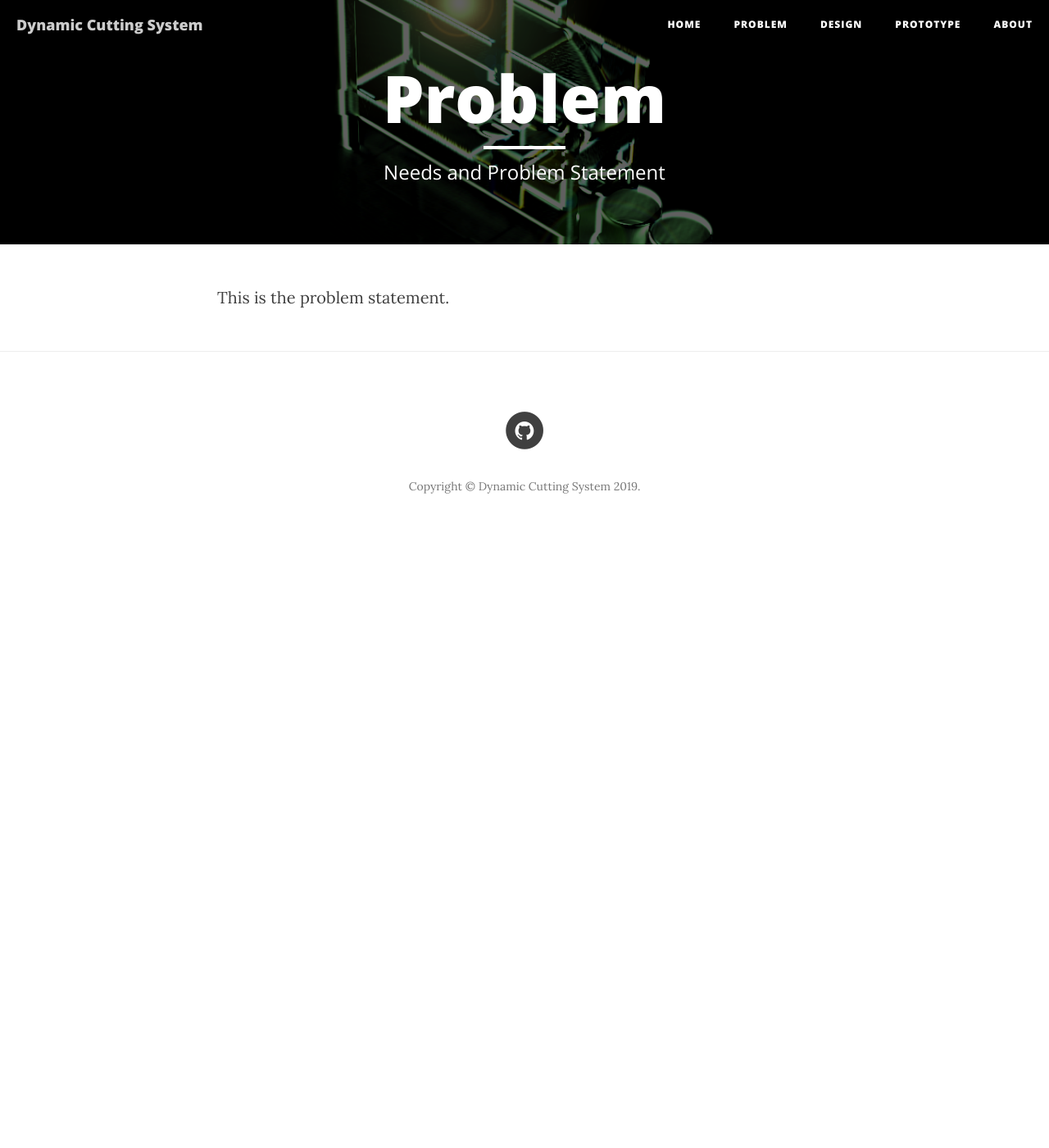
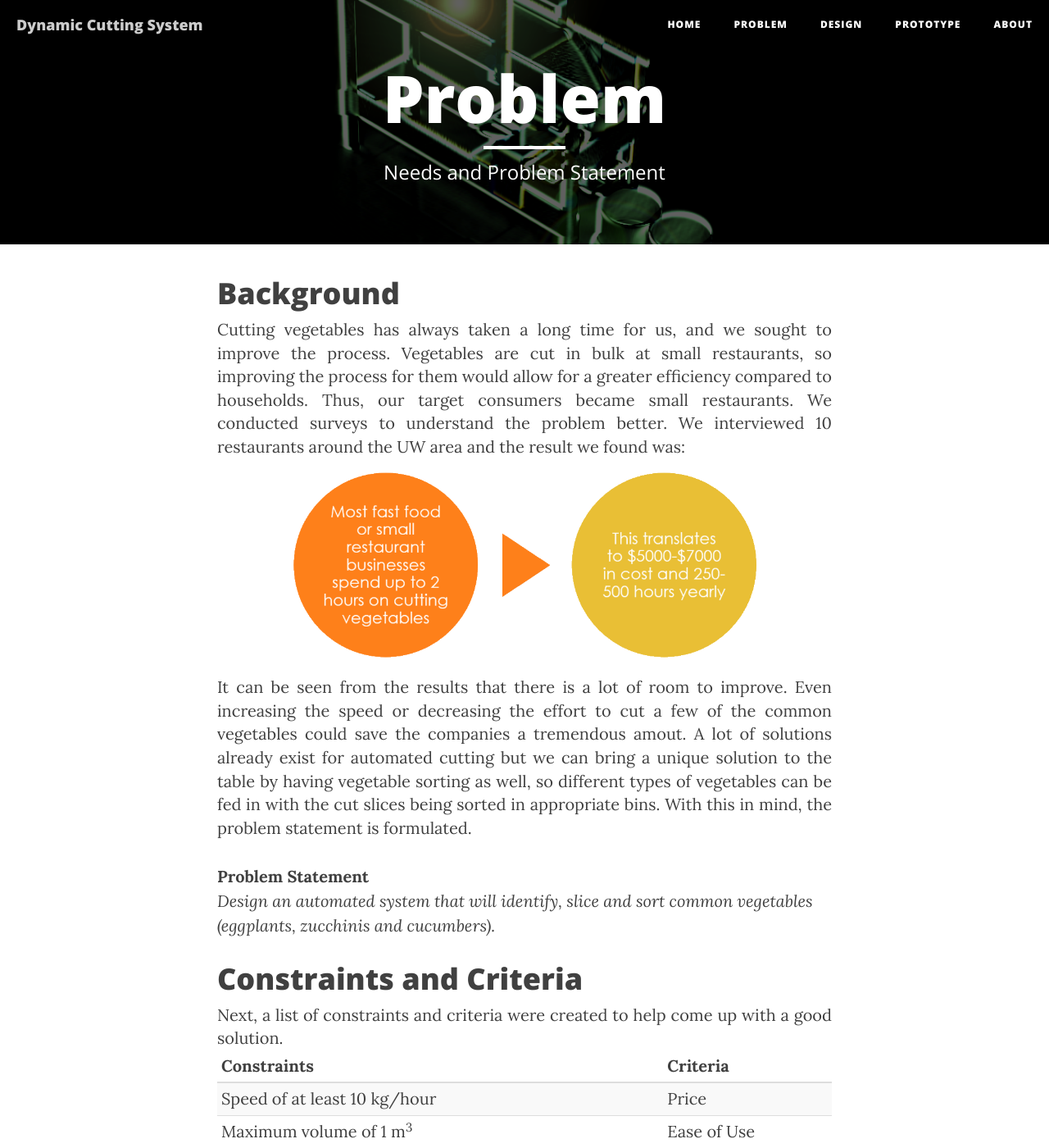
Before and after one commit to DynamicCuttingSystem/DynamicCuttingSystem.github.io, a Jekyll site: the page built from problem.md, in a window 1280 px wide and 1400 px high. Shown: the whole window at 82% size. Built offline with Jekyll 4.4.1, drawn with Linux system fonts in a browser that asks for light colours; nearby versions of some CDN libraries; some of the changed text lies outside the part shown.

Commit message:
Add problem page

```diff
--- a/problem.md
+++ b/problem.md
@@ -4,4 +4,42 @@ title: Problem
 description: "Needs and Problem Statement"
 ---
 
-This is the problem statement.
+# Background
+<div style="text-align: justify">Cutting vegetables has always taken a long time for us, and we sought to improve the process. Vegetables are cut in bulk at small restaurants, so improving the process for them would allow for a greater efficiency compared to households. Thus, our target consumers became small restaurants. We conducted surveys to understand the problem better. We interviewed 10 restaurants around the UW area and the result we found was:</div>
+
+<div style="text-align:center"><img src="/img/survey.png" width="600" /></div>
+
+<div style="text-align: justify">It can be seen from the results that there is a lot of room to improve. Even increasing the speed or decreasing the effort to cut a few of the common vegetables could save the companies a tremendous amout. A lot of solutions already exist for automated cutting but we can bring a unique solution to the table by having vegetable sorting as well, so different types of vegetables can be fed in with the cut slices being sorted in appropriate bins. With this in mind, the problem statement is formulated.</div>
+
+**Problem Statement**
+_Design an automated system that will identify, slice and sort common vegetables (eggplants, zucchinis and cucumbers)._
+
+# Constraints and Criteria
+<div style="text-align: justify">Next, a list of constraints and criteria were created to help come up with a good solution.</div>
+<table class="table table-condensed table-striped table-hover">
+  <thead>
+    <tr>
+      <th scope="col">Constraints</th>
+      <th scope="col">Criteria</th>
+    </tr>
+  </thead>
+  <tbody>
+    <tr>
+      <td>Speed of at least 10 kg/hour</td>
+      <td>Price</td>
+    </tr>
+    <tr>
+      <td>Maximum volume of 1 m<sup>3</sup></td>
+      <td>Ease of Use</td>
+    </tr>
+    <tr>
+      <td>95% vegetable detection confidence</td>
+      <td>Throughput</td>
+    </tr>
+    <tr>
+      <td></td>
+      <td>Maintenance</td>
+    </tr>
+  </tbody>
+</table>
+<div style="text-align: justify">See the <a href="/design/">Design</a> page for the design overview.</div>
```
Also changed, not shown: design.md (added, +7 -0 lines), img/survey.png (added).
